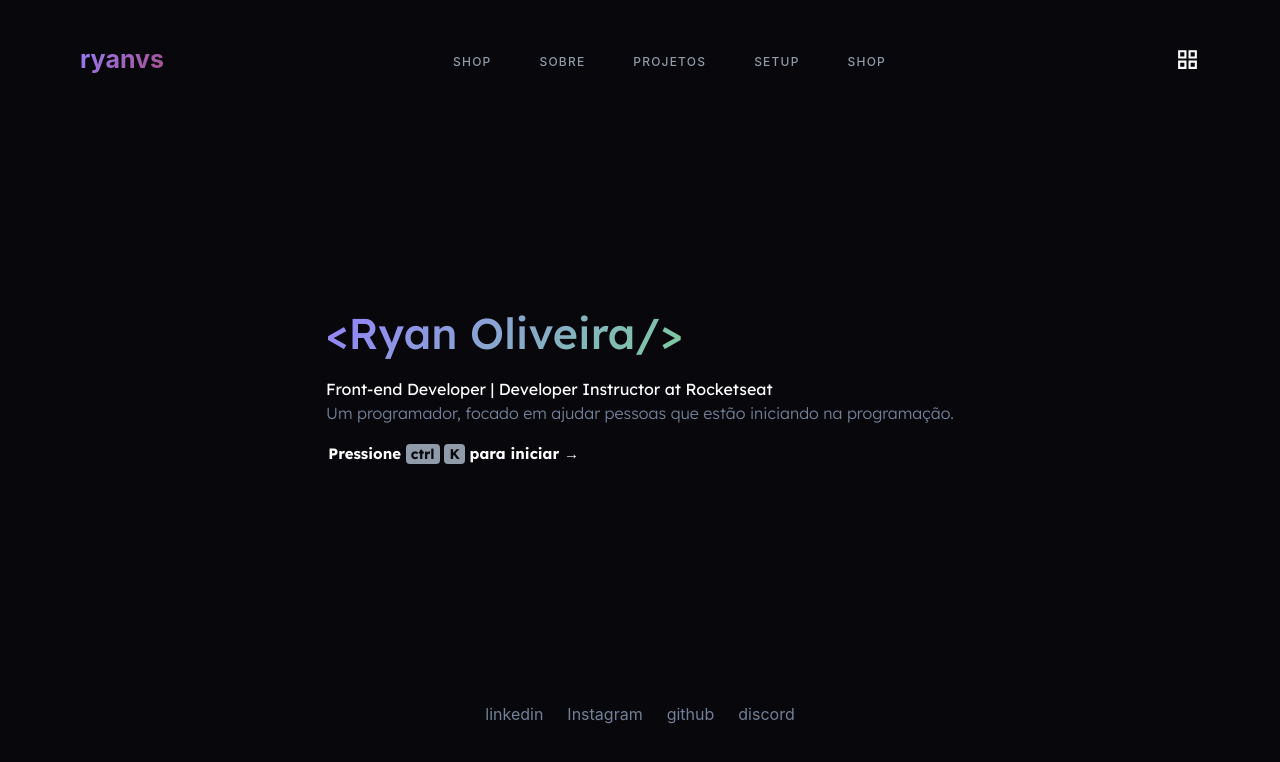
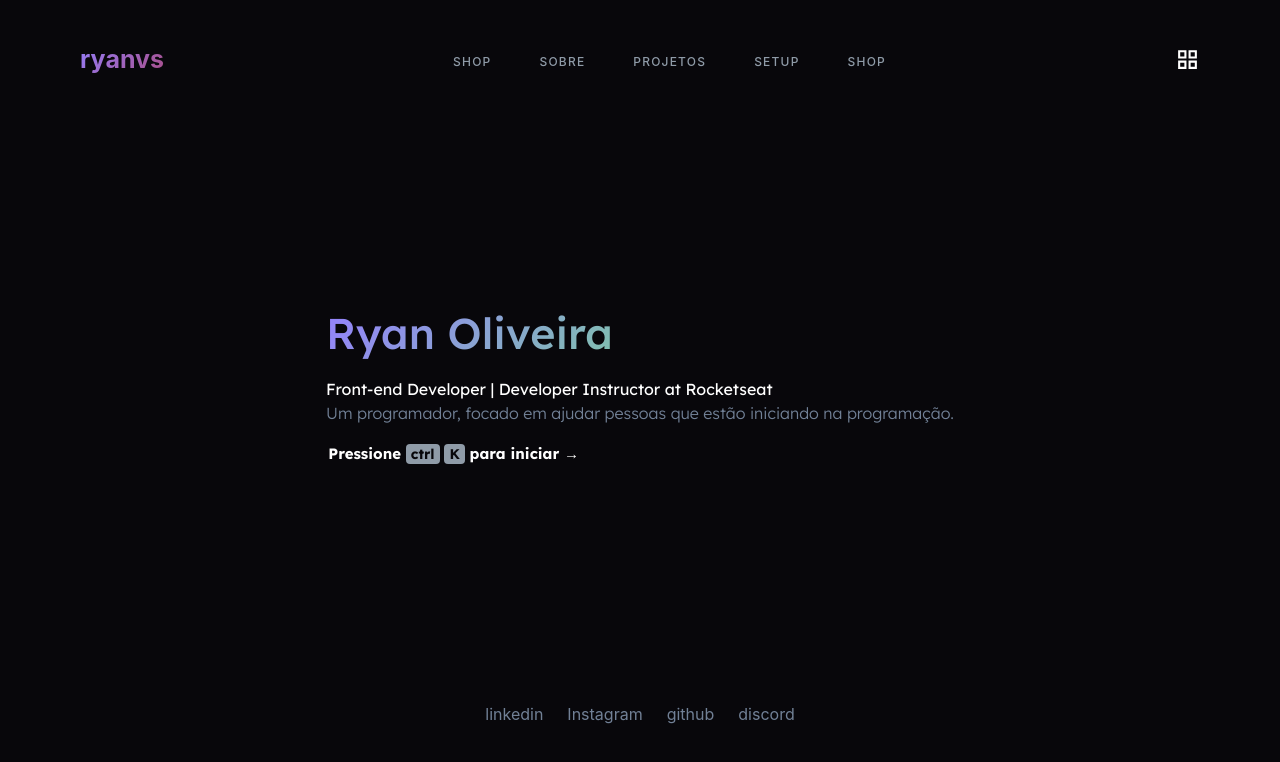
Before and after one commit to ryanoliveiragit/Portfolio-typescript, a Next.js app: page / in a window 1280 px wide. Shown: the top 762 px of the page. Built offline with nearby package versions, Linux system fonts and the light colour scheme.

Commit message:
replace text component

```diff
--- a/src/pages/index.tsx
+++ b/src/pages/index.tsx
@@ -16,7 +16,7 @@ export default function Home() {
           <Center w={"100%"} fontSize={43} justify-content={"space-around"}>
             <Stack alignContent={'center'} flexWrap={'wrap'} alignItems={'stretch'} w={'100%'} p={5} spacing={3}>
               <Text fontFamily={'Lexend'} fontWeight={'500'} className="gradient">
-                {'<Ryan Oliveira/>'}
+                {'Ryan Oliveira'}
               </Text>
               <Text fontSize="md" color={'white'}>
               Front-end Developer | Developer Instructor at Rocketseat
```
